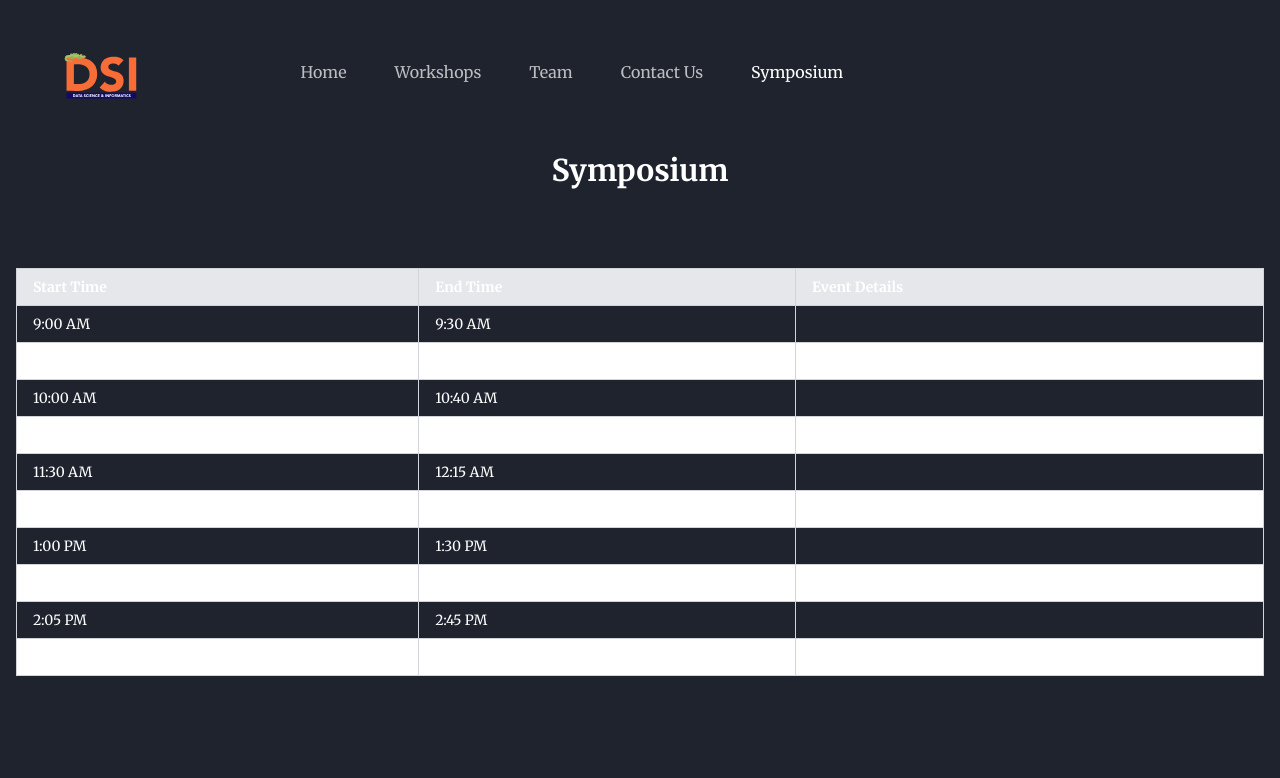
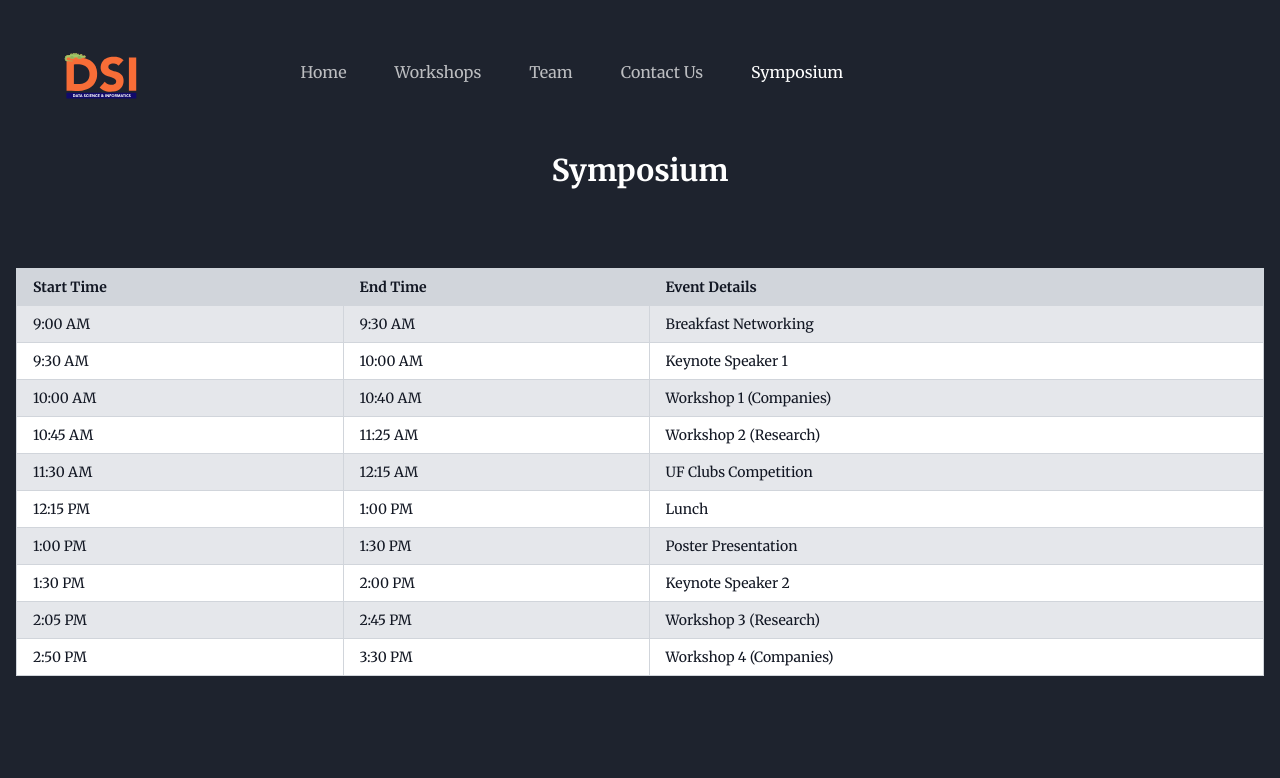
Before and after one commit to harryytsao/ufdsi.com, a Next.js app: page /symposium in a window 1280 px wide. Shown: the top 778 px of the page. Built offline with nearby package versions, Linux system fonts and the light colour scheme.

Commit message:
change colors

```diff
--- a/src/components/Symposium/ScheduleTable.tsx
+++ b/src/components/Symposium/ScheduleTable.tsx
@@ -5,10 +5,10 @@ const ScheduleTable = ({ schedule }) => {
         <div className="p-4 overflow-x-auto">
             <table className="min-w-full table-auto border-collapse border border-gray-300 text-sm">
                 <thead>
-                    <tr className="bg-gray-200">
-                        <th className="border border-gray-300 px-4 py-2 text-left">Start Time</th>
-                        <th className="border border-gray-300 px-4 py-2 text-left">End Time</th>
-                        <th className="border border-gray-300 px-4 py-2 text-left">Event Details</th>
+                    <tr className="bg-gray-300">
+                        <th className="border border-gray-300 px-4 py-2 text-left text-black">Start Time</th>
+                        <th className="border border-gray-300 px-4 py-2 text-left text-black">End Time</th>
+                        <th className="border border-gray-300 px-4 py-2 text-left text-black">Event Details</th>
                     </tr>
                 </thead>
                 <tbody>
@@ -16,11 +16,11 @@ const ScheduleTable = ({ schedule }) => {
                         schedule.map((event, index) => (
                             <tr
                                 key={index}
-                                className={`${index % 2 === 0 ? 'bg-blue' : 'bg-white'}`}
+                                className={`${index % 2 === 0 ? 'bg-gray-200' : 'bg-white'}`}
                             >
-                                <td className="border border-gray-300 px-4 py-2">{event.start}</td>
-                                <td className="border border-gray-300 px-4 py-2">{event.end}</td>
-                                <td className="border border-gray-300 px-4 py-2">{event.details}</td>
+                                <td className="border border-gray-300 px-4 py-2 text-black">{event.start}</td>
+                                <td className="border border-gray-300 px-4 py-2 text-black">{event.end}</td>
+                                <td className="border border-gray-300 px-4 py-2 text-black">{event.name}</td>
                             </tr>
                         ))
                     ) : (
```
